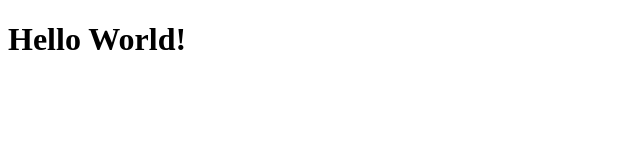
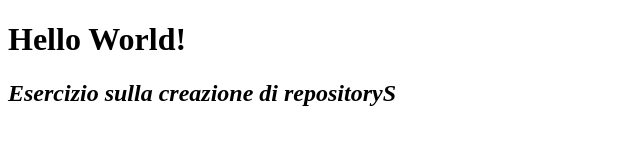
Before and after one commit to quintusdev/htmlcss-hello, a plain HTML site: page index.html in a window 1280 px wide. Shown: the whole page, without its empty margins (0-640 px from the left). Drawn offline with Linux system fonts and the light colour scheme.

Commit message:
Esercizio completato - inserito commento e h2

```diff
--- a/index.html
+++ b/index.html
@@ -11,6 +11,8 @@
     <body>
         <h1><strong>Hello World!</strong></h1>      <!--Titolo Pagina Web-->
 
-        <!--Aggiornato commit dopo aver creato la repo da VCS-->
+        <!--Aggiornato commit dopo aver creato la repo da VSCS-->
+
+        <h2><em>Esercizio sulla creazione di repositoryS</em></h2>
     </body>
 </html>
```
